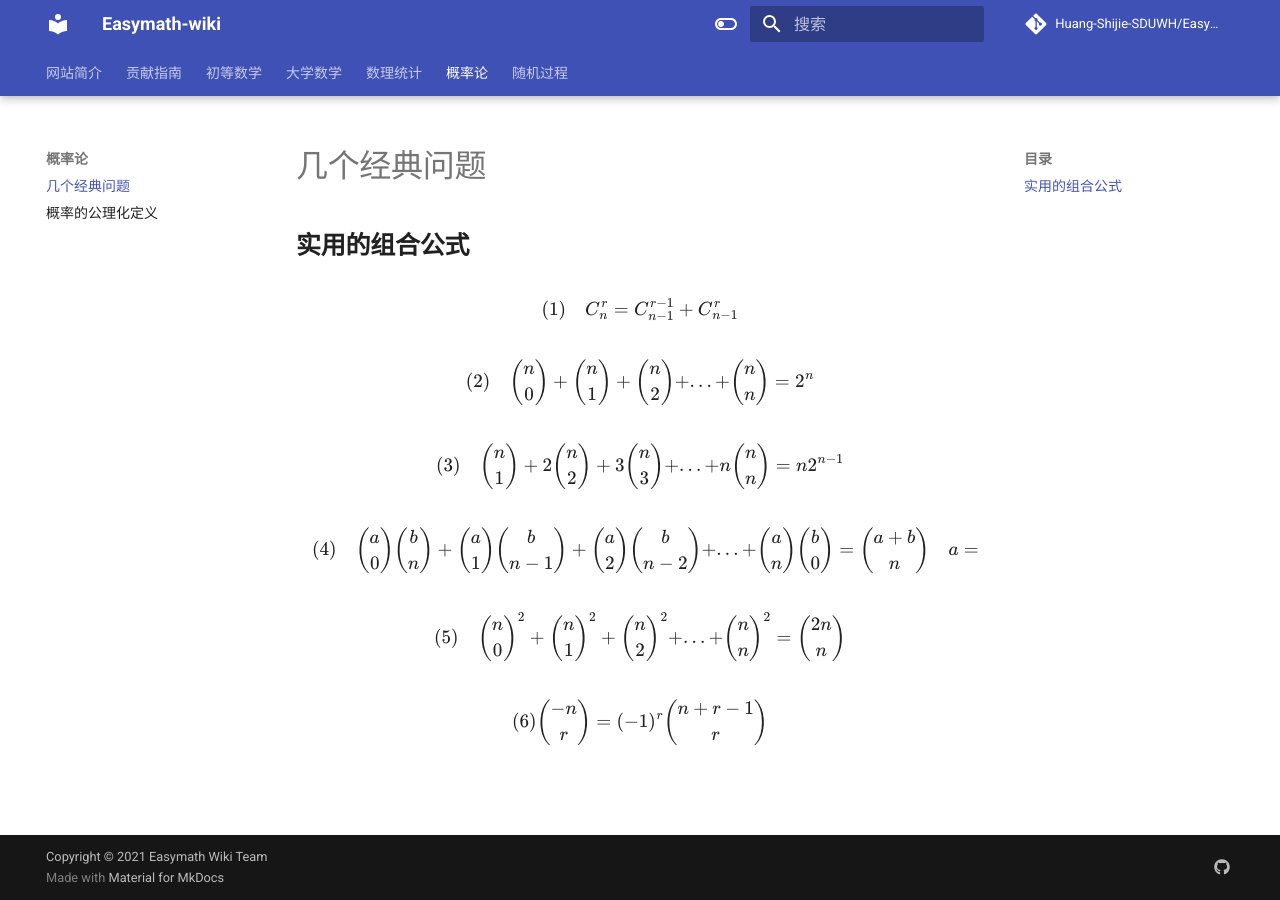
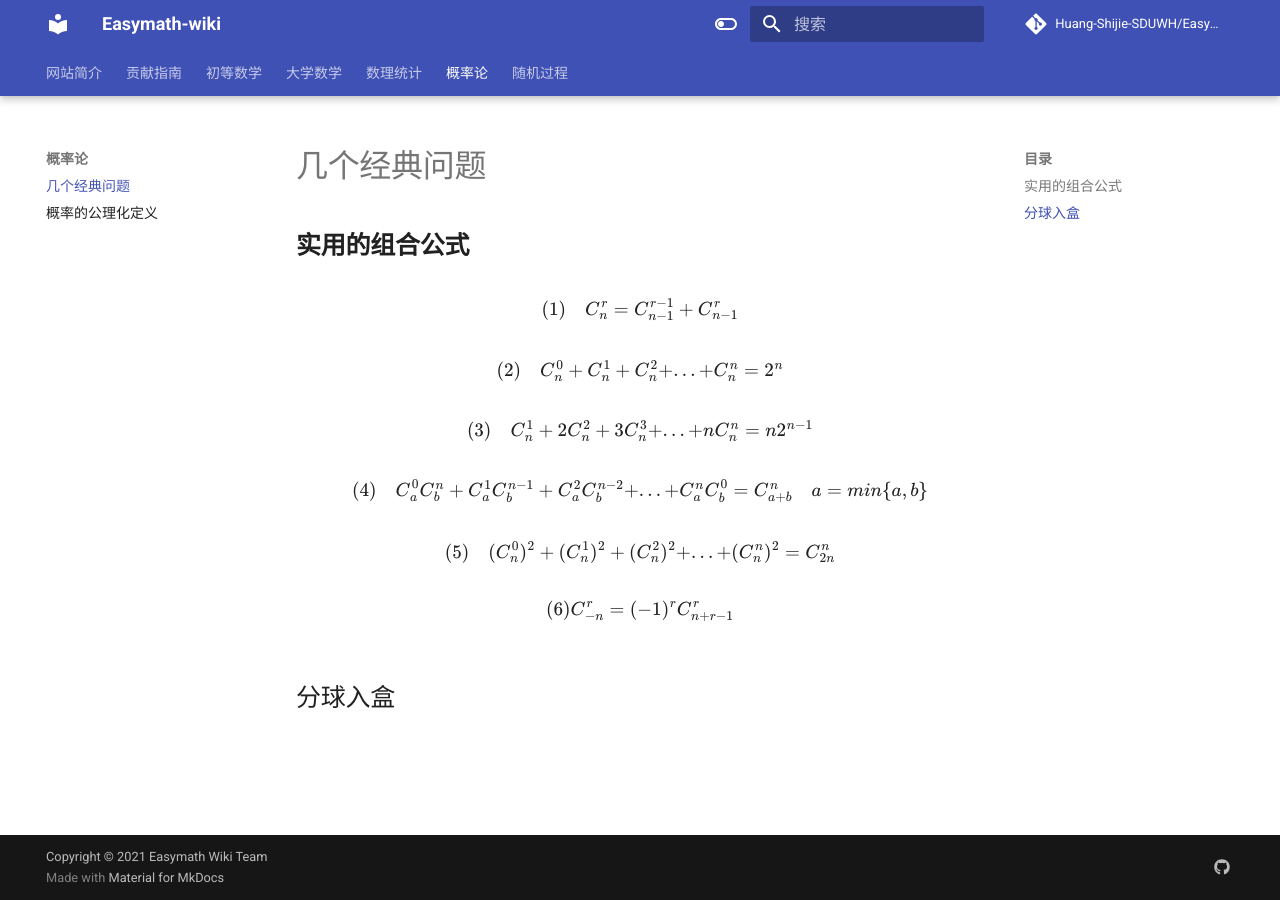
Before and after one commit to Easymath-wiki/Easymath-wiki, an MkDocs documentation site: the page built from docs/概率论/几个经典问题.md, in a window 1280 px wide. Built offline with MkDocs 1.6.1 and Material for MkDocs 9.7.7, drawn with Linux system fonts in a browser that asks for light colours; formulas are drawn with MathJax 3; comment, search, counter and statistics services are not loaded.

Commit message:
Update 几个经典问题.md

```diff
--- a/docs/概率论/几个经典问题.md
+++ b/docs/概率论/几个经典问题.md
@@ -1,12 +1,14 @@
 ## **实用的组合公式**
 $$(1) \quad  C_{n}^{r}=C_{n-1}^{r-1}+C_{n-1}^{r}$$
 
-$$(2) \quad \binom{n}{0}+\binom{n}{1}+\binom{n}{2}+...+\binom{n}{n}=2^{n}$$
+$$(2) \quad C_{n}^{0}+C_{n}^{1}+C_{n}^{2}+...+C_{n}^{n}=2^{n}$$
 
-$$(3) \quad \binom{n}{1}+2 \binom{n}{2}+3 \binom{n}{3}+...+n \binom{n}{n}=n2^{n-1}$$
+$$(3) \quad C_{n}^{1}+2 C_{n}^{2}+3 C_{n}^{3}+...+n C_{n}^{n}=n2^{n-1}$$
 
-$$(4) \quad \binom{a}{0}\binom{b}{n}+\binom{a}{1}\binom{b}{n-1}+ \binom{a}{2}\binom{b}{n-2}+...+\binom{a}{n}\binom{b}{0}=\binom{a+b}{n} \quad a=min\{a,b\}$$
+$$(4) \quad C_{a}^{0}C_{b}^{n}+C_{a}^{1}C_{b}^{n-1}+ C_{a}^{2}C_{b}^{n-2}+...+C_{a}^{n}C_{b}^{0}=C_{a+b}^{n} \quad a=min\{a,b\}$$
 
-$$(5) \quad \binom{n}{0}^{2}+\binom{n}{1}^{2}+\binom{n}{2}^{2}+...+\binom{n}{n}^{2}=\binom{2n}{n}$$
+$$ (5)\quad (C_{n}^{0})^{2}+(C_{n}^{1})^{2}+(C_{n}^{2})^{2}+...+(C_{n}^{n})^{2}=C_{2n}^{n}$$
 
-$$(6)\binom{-n}{r} = (-1)^r \binom{n+r-1}{r}$$
+$$(6)C_{-n}^{r} = (-1)^r C_{n+r-1}^{r}$$
+
+## 分球入盒
```
